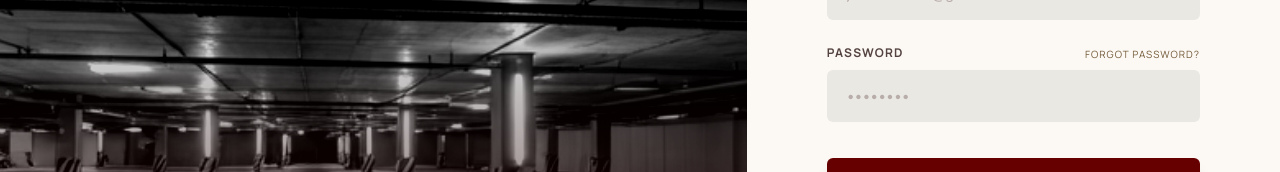
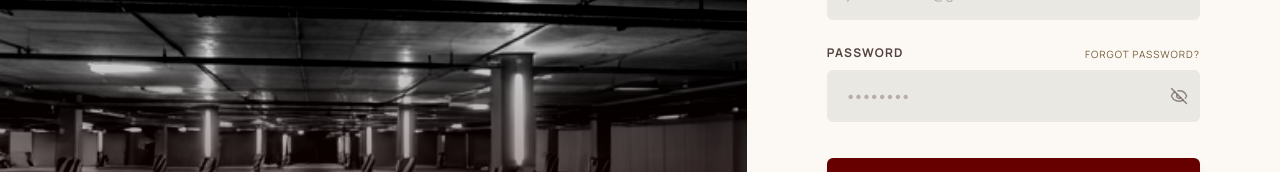
Before and after one commit to ELECTIVE12/PARK-N-SPOT, a React (Vite) app: page /login in a window 1280 px wide. Shown: the part 340-512 px from the top of the page. Built offline with nearby package versions, Linux system fonts and the light colour scheme; no server answers; what @react-pdf/renderer would draw is missing.

Commit message:
Update Auth.tsx

```diff
--- a/src/pages/user/Auth.tsx
+++ b/src/pages/user/Auth.tsx
@@ -18,6 +18,7 @@ export function Login() {
   const [resetEmail, setResetEmail] = useState('');
   const [resetSent, setResetSent] = useState(false);
   const [resetLoading, setResetLoading] = useState(false);
+  const [showPassword, setShowPassword] = useState(false);
 
   const handleGoogleLogin = () => {
     window.location.href = `${API_URL}/auth/google`;
@@ -142,14 +143,24 @@ export function Login() {
                   Forgot Password?
                 </button>
               </div>
+              <div className="relative">
               <input
                 className="w-full bg-surface-container-high border-none focus:ring-2 focus:ring-outline text-on-surface py-3 sm:py-4 px-4 sm:px-5 text-sm transition-all duration-300 placeholder:text-outline/50 rounded-md"
                 placeholder="••••••••"
-                type="password"
+                type={showPassword ? "text" : "password"}
                 required
                 value={password}
                 onChange={(e) => setPassword(e.target.value)}
               />
+
+              <button
+                type="button"
+                onClick={() => setShowPassword(!showPassword)}
+                className="absolute right-3 top-1/2 -translate-y-1/2 text-on-surface-variant/60 hover:text-primary"
+              >
+                {showPassword ? <Eye size={18} /> : <EyeOff size={18} />}
+              </button>
+              </div>
             </div>
 
             <div className="pt-2 sm:pt-3 flex flex-col gap-4 sm:gap-5 md:gap-6">
@@ -160,6 +171,7 @@ export function Login() {
               >
                 {loading ? 'Logging in...' : 'LOG IN'}
               </button>
+
 
               <button
                 type="button"
```
